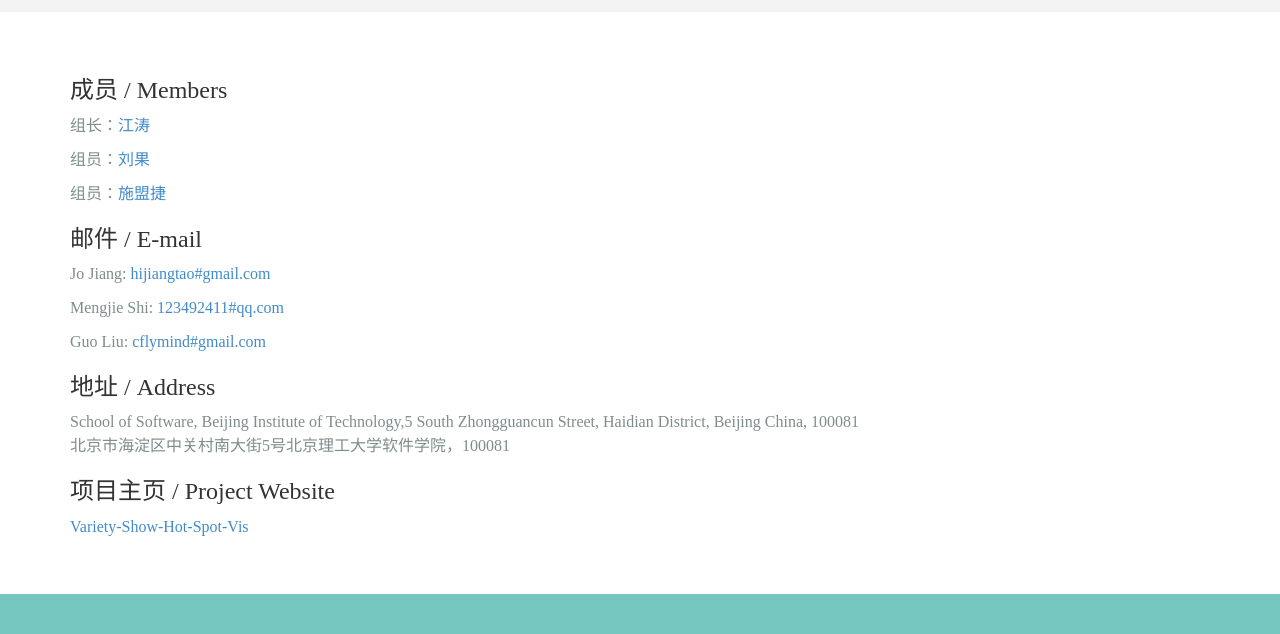
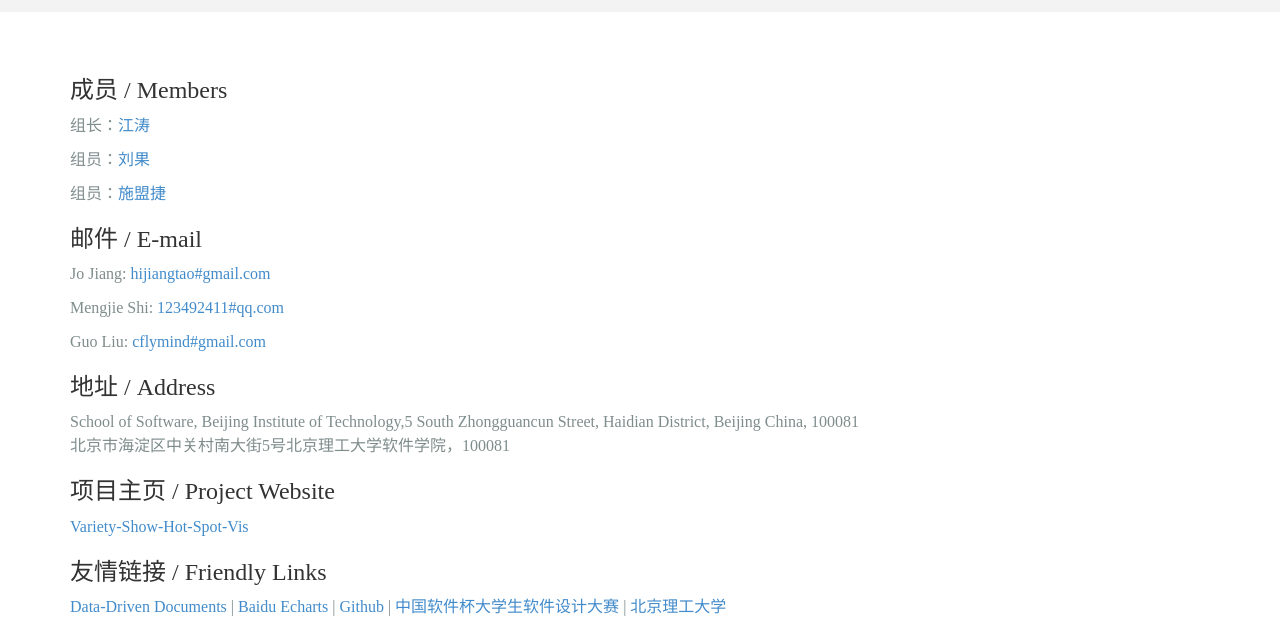
Before and after one commit to hijiangtao/variety-show-hot-spot-vis, a plain HTML site: page contact/index.html in a window 1280 px wide. Shown: the part 214-848 px from the top of the page. Drawn offline with Linux system fonts and the light colour scheme.

Commit message:
Update the info

```diff
--- a/contact/index.html
+++ b/contact/index.html
@@ -76,6 +76,14 @@
 		北京市海淀区中关村南大街5号北京理工大学软件学院，100081</p>
 		<h3>项目主页 / Project Website</h3>
 		<p class="para"><a href="/variety-show-hot-spot-vis/">Variety-Show-Hot-Spot-Vis</a></p>
+		<h3>友情链接 / Friendly Links</h3>
+		<p class="para">
+		<a href="http://d3js.org/">Data-Driven Documents</a> |
+		<a href="http://echarts.baidu.com/">Baidu Echarts</a> |
+		<a href="https://github.com/">Github</a> |
+		<a href="http://www.cnsoftbei.com/">中国软件杯大学生软件设计大赛</a> |
+		<a href="http://www.bit.edu.cn/">北京理工大学</a>
+		</p>
 	</div>
 </div>
 </div>
```
Also changed, not shown: about/index.html (+7 -0 lines).
